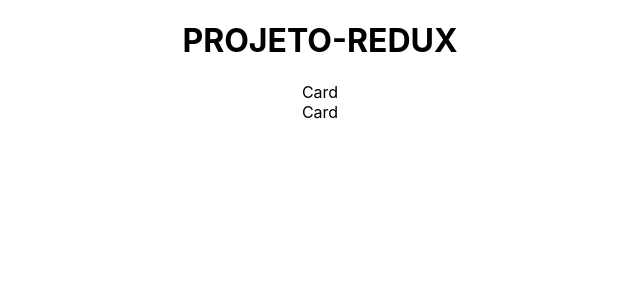
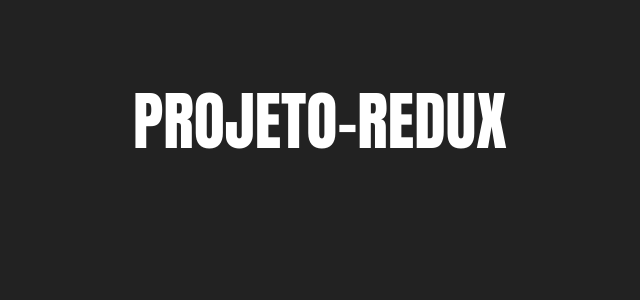
Before and after one commit to douglas-floriano/PROJETO-REDUX, a React (Create React App) app in the folder projeto_redux/: page / in a window 1280 px wide. Shown: the top 300 px of the page, without its empty margins (320-960 px from the left). Built offline with nearby package versions, Linux system fonts and the light colour scheme.

Commit message:
Começando o Projeto dia 12/03/222

```diff
--- a/projeto_redux/src/App.css
+++ b/projeto_redux/src/App.css
@@ -1,38 +1,13 @@
 .App {
+  display: flex;
+  flex-direction: column;
   text-align: center;
 }
 
-.App-logo {
-  height: 40vmin;
-  pointer-events: none;
+h1 {
+  font-weight: 200;
 }
 
-@media (prefers-reduced-motion: no-preference) {
-  .App-logo {
-    animation: App-logo-spin infinite 20s linear;
-  }
+.linha {
+ display: flex;
 }
-
-.App-header {
-  background-color: #282c34;
-  min-height: 100vh;
-  display: flex;
-  flex-direction: column;
-  align-items: center;
-  justify-content: center;
-  font-size: calc(10px + 2vmin);
-  color: white;
-}
-
-.App-link {
-  color: #61dafb;
-}
-
-@keyframes App-logo-spin {
-  from {
-    transform: rotate(0deg);
-  }
-  to {
-    transform: rotate(300deg);
-  }
-}
--- a/projeto_redux/src/components/Card.css
+++ b/projeto_redux/src/components/Card.css
@@ -0,0 +1,31 @@
+.Card {
+    flex: 1;
+    display: flex;
+    flex-direction: column;
+    margin: 5px;
+
+}
+.Card .Hearder{
+    display: flex;
+    justify-content: center;
+
+}
+.Card .Hearder .Title {
+    flex: 1;
+    padding: 5px;
+}
+.Card .Content {
+    padding: 20px;
+
+}
+.Card.Red .Hearder{ color: white; background-color: #c62828;}
+.Card.Red .Content{ background-color: #f44336;}
+
+.Card.Green .Hearder{ color: white; background-color: #2e7d32;}
+.Card.Green .Content{ background-color: #4caf50;}
+
+.Card.Blue .Hearder{ color: white; background-color: #1565c0;}
+.Card.Blue .Content{ background-color: #2163f3;}
+
+.Card.Purple .Hearder{ color: white; background-color: #6a1b6a;}
+.Card.Purple .Content{ background-color: #9c27b0;}
--- a/projeto_redux/src/components/Card.jsx
+++ b/projeto_redux/src/components/Card.jsx
@@ -3,8 +3,13 @@
 
 export default props => {
     return (
-        <div>
-            Card
+        <div className='Card'>
+            <div className='Header'>
+                <span className='Title'>{props.title}</span>
+            </div>
+            <div className='Content'>
+                {props.children}
+            </div>
         </div>
     )
 }
--- a/projeto_redux/src/index.css
+++ b/projeto_redux/src/index.css
@@ -1,13 +1,9 @@
 body {
-  margin: 0;
-  font-family: -apple-system, BlinkMacSystemFont, 'Segoe UI', 'Roboto', 'Oxygen',
-    'Ubuntu', 'Cantarell', 'Fira Sans', 'Droid Sans', 'Helvetica Neue',
-    sans-serif;
-  -webkit-font-smoothing: antialiased;
-  -moz-osx-font-smoothing: grayscale;
+  /* background-color: rgb(80, 16, 16); */
+  background-color: #222;  /* ORIGINAL ___ORIGINAL ___*/
+  font-size: 2rem;
+  font-family: Impact;
+  color: white;
+  margin: 30px;
+
 }
-
-code {
-  font-family: source-code-pro, Menlo, Monaco, Consolas, 'Courier New',
-    monospace;
-}
```
